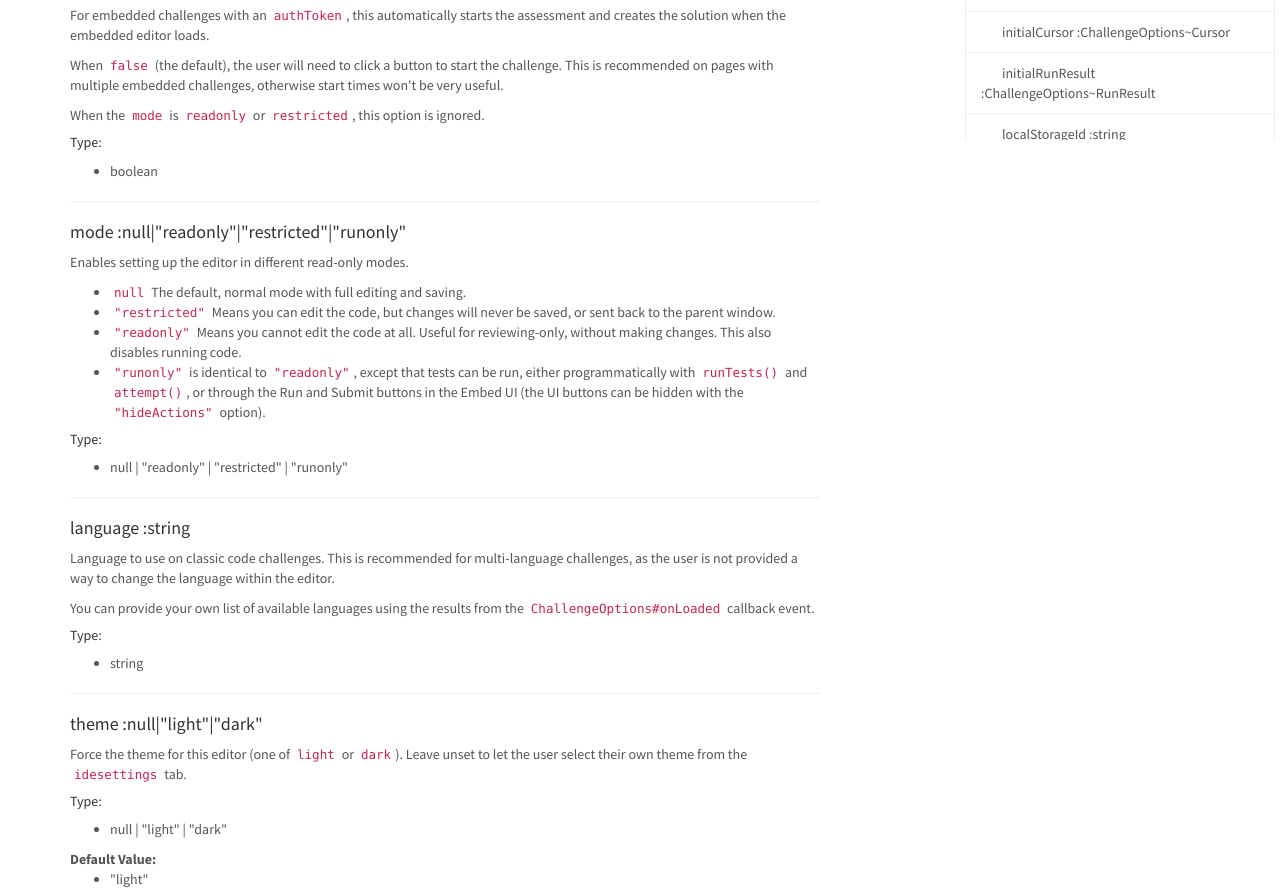
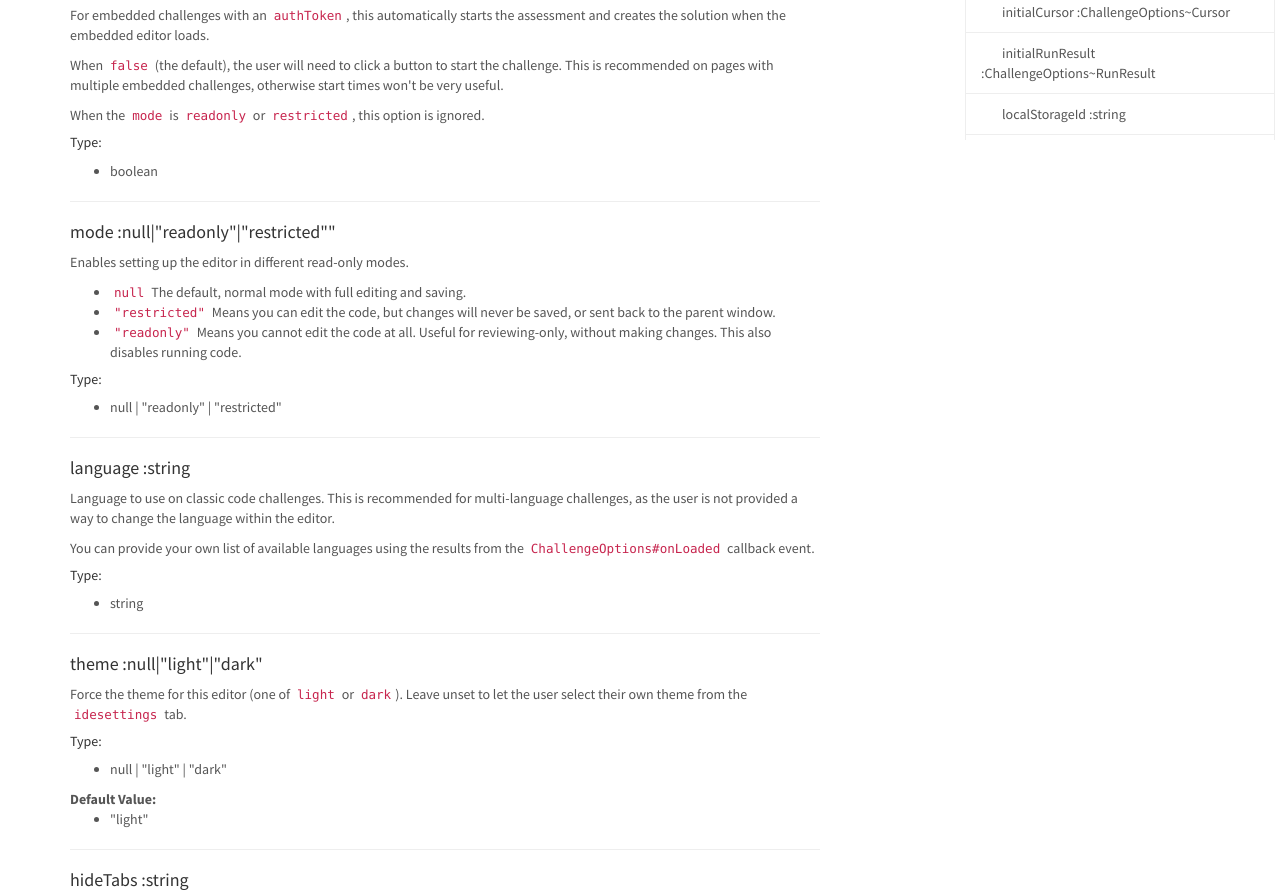
Before and after one commit to andela-technology/qualified-embed, a website built with webpack: page docs/1.0.0-legacy/ChallengeOptions.html in a window 1280 px wide. Shown: the part 650-1544 px from the top of the page. Built offline with nearby package versions, Linux system fonts and the light colour scheme.

Commit message:
Remove runonly

```diff
--- a/docs/1.0.0-legacy/ChallengeOptions.html
+++ b/docs/1.0.0-legacy/ChallengeOptions.html
@@ -386,7 +386,7 @@ on pages with multiple embedded challenges, otherwise start times won't be very
 
 <hr>
 <dt class="name" id="mode">
-    <h4 id="mode"><span class="type-signature"></span>mode<span class="type-signature"> :null|"readonly"|"restricted"|"runonly"</span></h4>
+    <h4 id="mode"><span class="type-signature"></span>mode<span class="type-signature"> :null|"readonly"|"restricted""</span></h4>
 
 
 </dt>
@@ -400,7 +400,6 @@ on pages with multiple embedded challenges, otherwise start times won't be very
 window.</li>
 <li><code>&quot;readonly&quot;</code> Means you cannot edit the code at all. Useful for reviewing-only, without making changes.
 This also disables running code.</li>
-<li><code>&quot;runonly&quot;</code> is identical to <code>&quot;readonly&quot;</code>, except that tests can be run, either programmatically with <code>runTests()</code> and <code>attempt()</code>, or through the Run and Submit buttons in the Embed UI (the UI buttons can be hidden with the <code>&quot;hideActions&quot;</code> option).</li>
 </ul>
     </div>
 
@@ -417,10 +416,6 @@ This also disables running code.</li>
 |
 
 <span class="param-type">"restricted"</span>
-|
-
-<span class="param-type">"runonly"</span>
-
 
 
             </li>
@@ -1787,7 +1782,7 @@ first time it's called.</li>
     <div class="description">
         <p>Callback with changes any time an embedded challenge solution is modified. It is also called when the solution
 is initially set up.</p>
-<p>When the <code>mode</code> is <code>readonly</code>, <code>runonly</code> or <code>restricted</code>, this callback is not triggered.</p>
+<p>When the <code>mode</code> is <code>readonly</code> or <code>restricted</code>, this callback is not triggered.</p>
     </div>
 
 
```
Also changed, not shown: docs/1.0.0-legacy/AssessmentOptions.html (+1 -5 lines), docs/1.0.0-legacy/quicksearch.html (+1 -1 lines).
